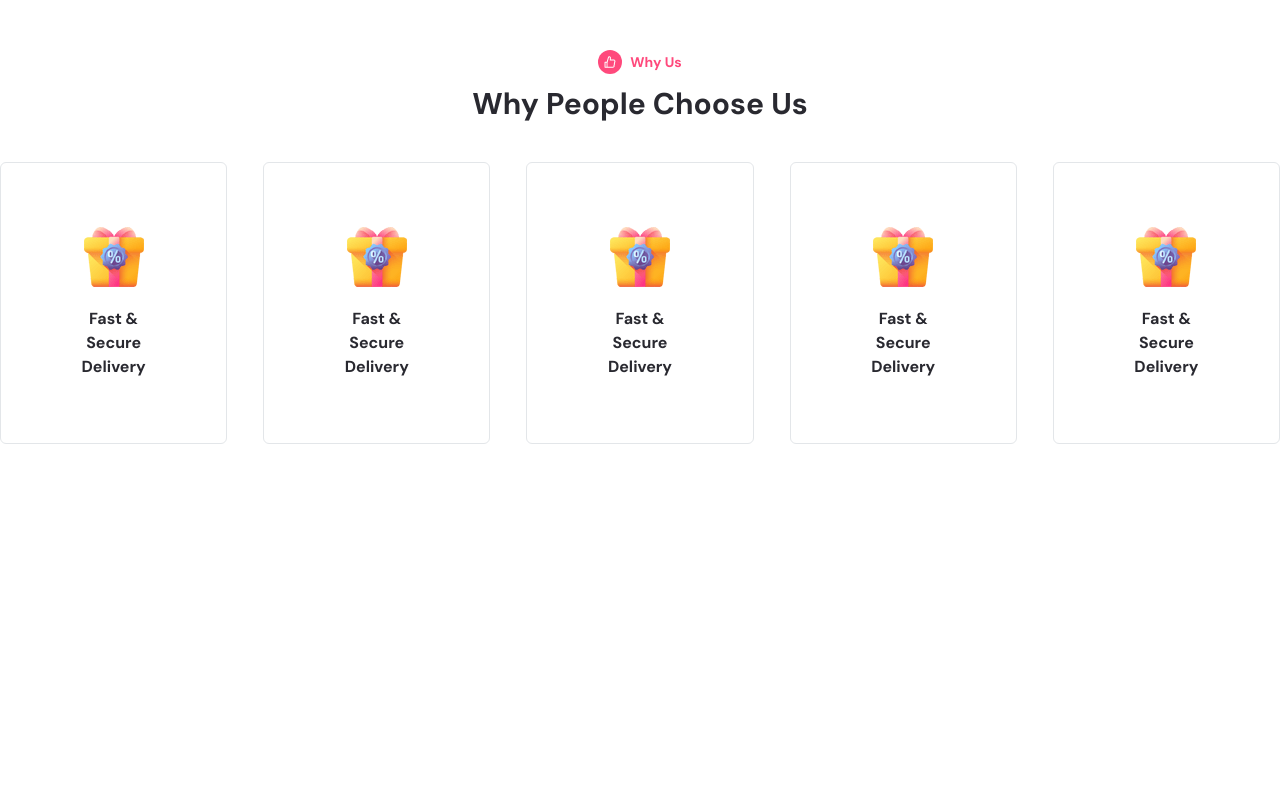
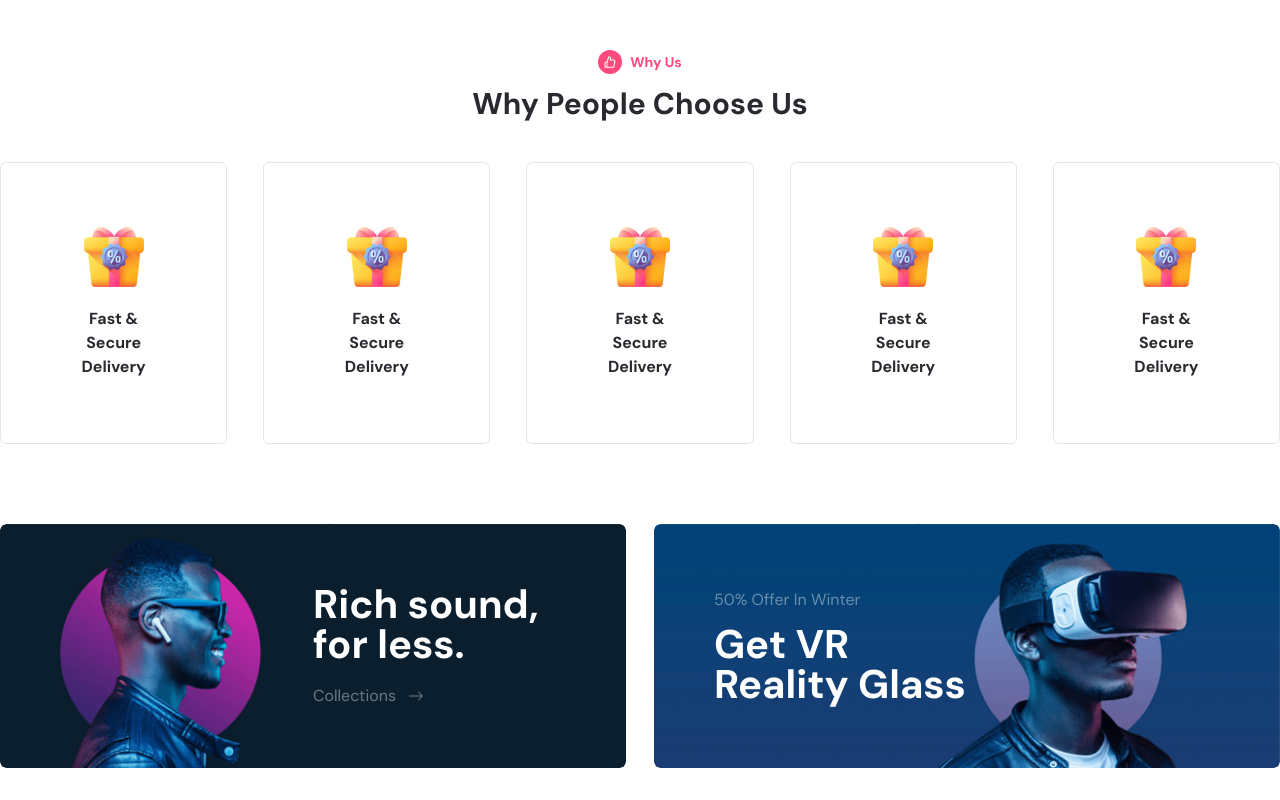
Before and after one commit to marufkhan20/ecommerce-frontend, a React (Create React App) app: page / in a window 1280 px wide. Shown: the part 5491-6291 px from the top of the page. Before the commit the page ends 6015 px from the top, so only its background shows below. Built offline with nearby package versions, Linux system fonts and the light colour scheme.

Commit message:
Special offer area design completed

```diff
--- /dev/null
+++ b/src/components/Home/SpecialOfferArea.tsx
@@ -0,0 +1,48 @@
+import { BsArrowRight } from "react-icons/bs";
+
+const SpecialOfferArea = () => {
+  return (
+    <section className="mb-8">
+      <div className="container mx-auto">
+        <div className="flex items-center gap-7">
+          <div className="w-full overflow-hidden rounded-md relative">
+            <img
+              className="w-full hover:scale-110 rounded-md transition-all duration-500"
+              src="/assets/special-offer/1.png"
+              alt="poster"
+            />
+            <div className="absolute left-[50%] top-[50%] translate-y-[-50%]">
+              <h2 className="mb-5 text-[40px] leading-[1] text-white">
+                Rich sound, <br />
+                for less.
+              </h2>
+              <div className="flex items-center gap-3 text-base text-white/40 hover:text-white cursor-pointer transition-all">
+                <span>Collections</span>
+                <BsArrowRight />
+              </div>
+            </div>
+          </div>
+          <div className="w-full overflow-hidden rounded-md relative">
+            <img
+              className="w-full hover:scale-110 rounded-md transition-all duration-500"
+              src="/assets/special-offer/2.png"
+              alt="poster"
+            />
+
+            <div className="absolute left-[60px] top-[50%] translate-y-[-50%]">
+              <div className="flex items-center gap-3 text-base text-white/40 hover:text-white cursor-pointer transition-all">
+                <span>50% Offer In Winter</span>
+              </div>
+              <h2 className="mt-3 text-[40px] leading-[1] text-white">
+                Get VR <br />
+                Reality Glass
+              </h2>
+            </div>
+          </div>
+        </div>
+      </div>
+    </section>
+  );
+};
+
+export default SpecialOfferArea;
--- a/src/pages/Home.tsx
+++ b/src/pages/Home.tsx
@@ -4,6 +4,7 @@ import MostSoldProductArea from "../components/Home/MostSoldProductArea";
 import NewArrivalsArea from "../components/Home/NewArrivalsArea";
 import OfferArea from "../components/Home/OfferArea";
 import ProductsArea from "../components/Home/ProductsArea";
+import SpecialOfferArea from "../components/Home/SpecialOfferArea";
 import TestimonialsArea from "../components/Home/TestimonialsArea";
 import WhyChooseArea from "../components/Home/WhyChooseArea";
 
@@ -18,6 +19,7 @@ const Home = () => {
       <NewArrivalsArea />
       <MostSoldProductArea />
       <WhyChooseArea />
+      <SpecialOfferArea />
     </main>
   );
 };
```
Also changed, not shown: public/assets/special-offer/1.png (added), public/assets/special-offer/2.png (added).
